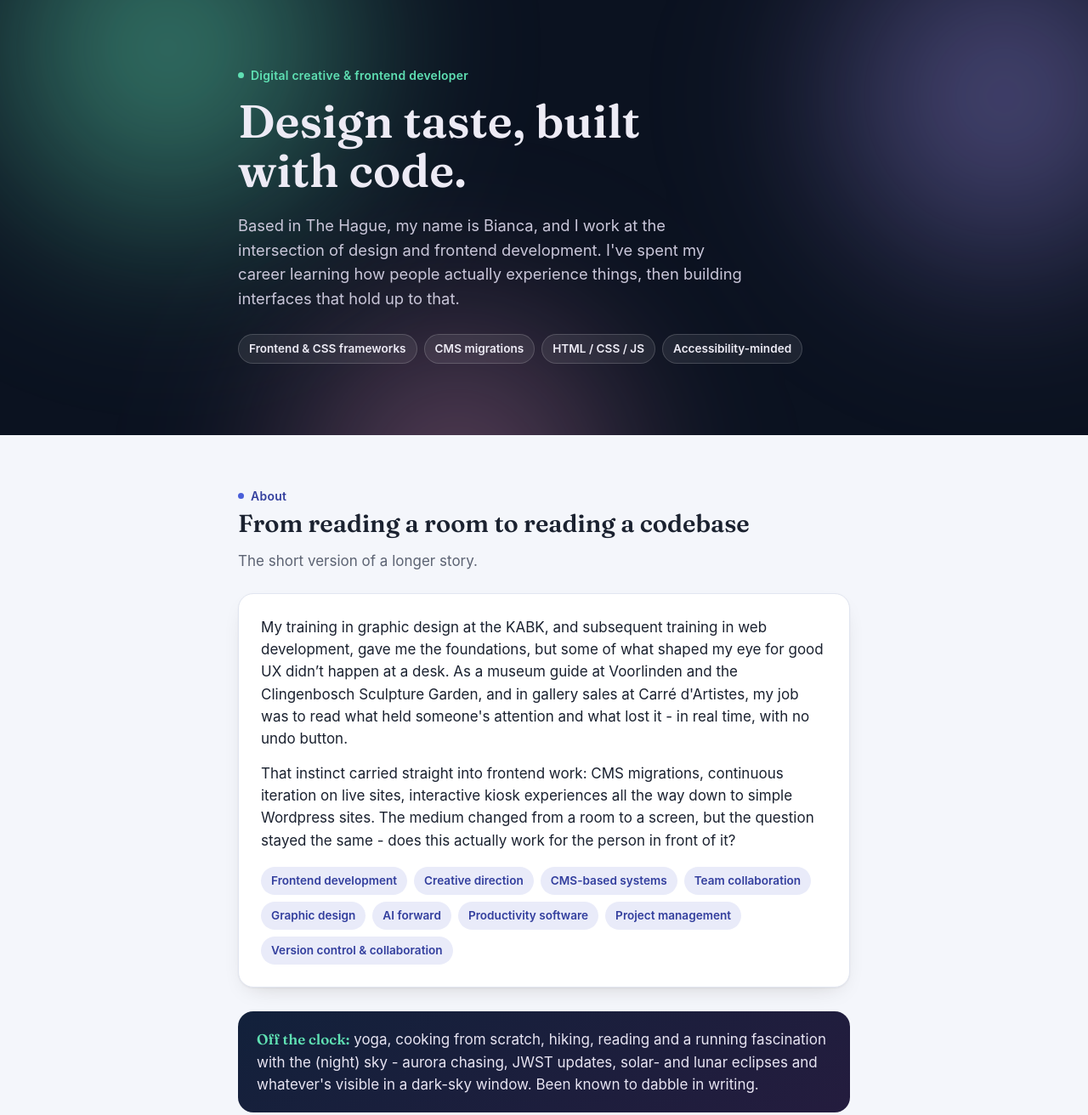
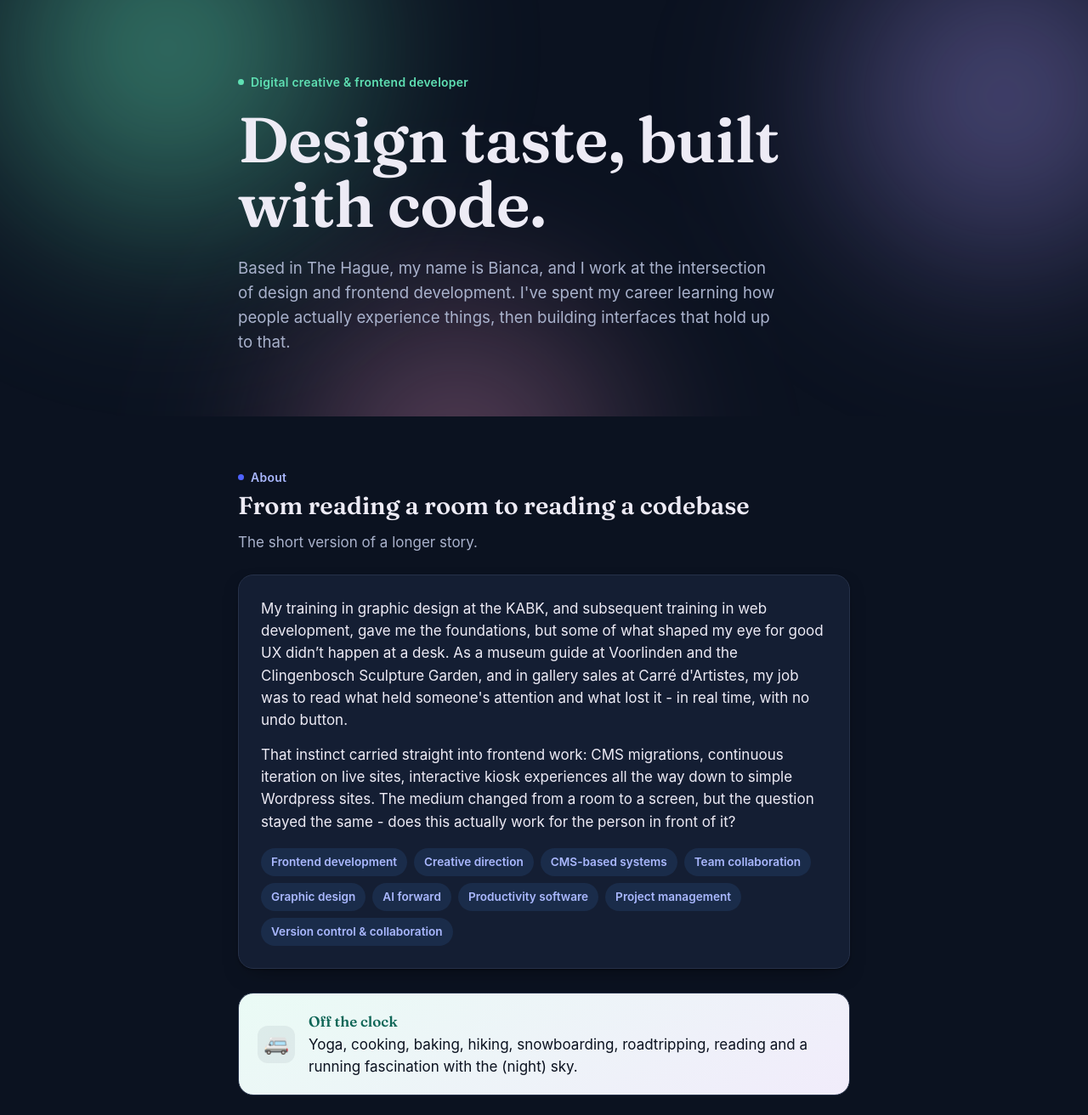
Before and after one commit to biancabensondesign/-biancabenson.com, a website: page index.html in a window 1280 px wide. Shown: the part 80-1392 px from the top of the page at 85% size. Drawn offline with Linux system fonts and the light colour scheme.

Commit message:
Dark-mode redesign of homepage, restyled 404 page, favicon versioning

```diff
--- a/index.html
+++ b/index.html
@@ -10,8 +10,8 @@
 <link rel="canonical" href="https://biancabenson.com/">
 
 <link rel="manifest" href="site.webmanifest">
-<link rel="apple-touch-icon" href="favicon.png">
-<link rel="icon" type="image/png" href="favicon.png">
+<link rel="apple-touch-icon" href="apple-touch-icon.png?v=2">
+<link rel="icon" type="image/png" href="favicon.png?v=2">
 
 <meta property="og:title" content="Bianca Benson — Digital Creative & Frontend Developer">
 <meta property="og:description" content="Bianca Benson is a digital creative and frontend developer in the Netherlands, blending design sensibility with hands-on frontend work.">
@@ -31,18 +31,18 @@
     --aurora-green: #5FE0B3;
     --aurora-pink:  #E893C0;
     --aurora-violet:#8B7FD1;
-    --accent:         #4A5FD9;
-    --accent-deep:    #333F9E;
-    --paper:        #F4F6FB;
-    --card:         #FFFFFF;
-    --ink:          #1B2230;
-    --ink-soft:     #5C6373;
-    --line:         #E1E5F0;
-    --tag-bg:       #E9EBF9;
-    --focus:        #A8642B;
+    --accent:         #4F63FF;
+    --accent-deep:    #AAB8FF;
+    --paper:        #0B1220;
+    --card:         #141E33;
+    --ink:          #EDEBF5;
+    --ink-soft:     #A9B2CC;
+    --line:         #263149;
+    --tag-bg:       #1A2C4A;
+    --focus:        #FFB454;
     --radius-card:  18px;
     --radius-tag:   999px;
-    --shadow: 0 1px 2px rgba(35,32,28,.05), 0 10px 28px -14px rgba(35,25,15,.22);
+    --shadow: 0 1px 2px rgba(0,0,0,.35), 0 10px 28px -14px rgba(0,0,0,.6);
     --maxw: 760px;
     font-size:17px;
   }
@@ -78,7 +78,7 @@
   .topbar{
     position:sticky; top:0; z-index:20;
     backdrop-filter:saturate(160%) blur(12px);
-    background:rgba(250,246,241,.78);
+    background:rgba(11,18,32,.78);
     border-bottom:1px solid var(--line);
   }
   .topbar-inner{
@@ -126,9 +126,7 @@
   .hero{
     position:relative;
     overflow:hidden;
-    background:var(--night);
-    color:#EDEBF5;
-    padding:76px 0 84px;
+    padding:84px 0 72px;
   }
   .hero .aurora{ position:absolute; inset:0; z-index:0; }
   .hero .aurora span{
@@ -161,27 +159,22 @@
   .eyebrow{
     display:inline-flex; align-items:center; gap:8px;
     font-size:.82rem; font-weight:600; letter-spacing:.02em;
-    color:var(--aurora-green); margin-bottom:14px;
+    color:var(--aurora-green); margin-bottom:18px;
   }
   .eyebrow .dot{ width:7px; height:7px; border-radius:50%; background:var(--aurora-green); }
   .hero h1{
-    font-size:clamp(2.3rem, 7vw, 3.2rem);
-    line-height:1.08;
-    margin:0 0 20px;
-    max-width:14ch;
+    font-size:clamp(2.8rem, 9vw, 4.4rem);
+    line-height:1.02;
+    letter-spacing:-0.01em;
+    margin:0 0 24px;
+    max-width:13ch;
     font-variation-settings:"SOFT" 30, "WONK" 1;
   }
   .hero p.lede{
-    font-size:1.08rem;
-    color:#C9C6D9;
-    max-width:52ch;
-    margin:0 0 28px;
-  }
-  .hero-badges{ display:flex; flex-wrap:wrap; gap:8px; }
-  .hero-badges .badge{
-    background:rgba(255,255,255,.08);
-    color:#EDEBF5;
-    border:1px solid rgba(255,255,255,.16);
+    font-size:1.1rem;
+    color:var(--ink-soft);
+    max-width:54ch;
+    margin:0;
   }
 
   /* ---------------- SHARED CARD / BADGE SYSTEM ---------------- */
@@ -212,7 +205,7 @@
   }
   .badge.green{ background:#E4F7EF; color:#1E7A56; }
   .badge.violet{ background:#EFEAF9; color:#5B4EA6; }
-  .badge.pink{ background:#FBEAF2; color:#B14A80; }
+  .badge.pink{ background:#FBEAF2; color:#9C2F68; }
   .badge.status{ background:var(--night); color:#EDEBF5; }
 
   /* ---------------- ABOUT ---------------- */
@@ -224,12 +217,36 @@
   .offclock{
     margin-top:14px;
     padding:20px 22px;
-    background:linear-gradient(150deg, #12213B 0%, #241C3E 100%);
-    color:#E7E4F2;
+    background:linear-gradient(150deg, #EAFBF5 0%, #F1ECFB 100%);
+    border:1px solid var(--line);
+    color:var(--night);
     border-radius:var(--radius-card);
+    display:flex;
+    align-items:center;
+    gap:16px;
+    text-decoration:none;
+    transition:background .15s ease;
   }
-  .offclock strong{ font-family:"Fraunces",Georgia,serif; font-weight:600; color:var(--aurora-green); }
-  .offclock p{ margin:0; }
+  .offclock:hover, .offclock:focus-visible{
+    background:linear-gradient(150deg, #DDF7EE 0%, #E7DFF8 100%);
+  }
+  .offclock .icon{
+    flex-shrink:0;
+    width:44px; height:44px;
+    border-radius:12px;
+    background:rgba(11,18,32,.06);
+    display:flex; align-items:center; justify-content:center;
+    font-size:1.4rem;
+  }
+  .offclock strong{ font-family:"Fraunces",Georgia,serif; font-weight:600; color:#0F6657; }
+  .offclock p{ margin:0; color:var(--night); }
+  .offclock .arrow{
+    flex-shrink:0;
+    font-size:1.1rem;
+    color:#0F6657;
+    transition:transform .15s ease;
+  }
+  .offclock:hover .arrow, .offclock:focus-visible .arrow{ transform:translateX(3px); }
 
   /* ---------------- WORK CASE STUDIES ---------------- */
   .case{
@@ -252,7 +269,7 @@
   .case p.desc{ margin:0; color:var(--ink); }
   .case .badge-row{ margin-top:2px; }
   .case .attribution{
-    font-size:.78rem; color:var(--ink-soft); opacity:.85; margin:2px 0 0;
+    font-size:.78rem; color:var(--ink-soft); margin:2px 0 0;
   }
 
   /* ---------------- CURRENTLY EXPLORING ---------------- */
@@ -264,7 +281,9 @@
   /* ---------------- CONTACT ---------------- */
   .contact-card{
     text-align:center;
-    background:linear-gradient(150deg, #0B1220 0%, #241C3E 100%);
+    background:linear-gradient(150deg, #0F1B30 0%, #241C3E 100%);
+    border:1px solid var(--line);
+    box-shadow:var(--shadow);
     color:#EDEBF5;
     border-radius:var(--radius-card);
     padding:40px 28px;
@@ -286,7 +305,6 @@
     text-align:center;
     font-size:.78rem;
     color:var(--ink-soft);
-    opacity:.85;
     padding:22px 0 40px;
   }
 
@@ -319,12 +337,6 @@
     <p class="eyebrow"><span class="dot"></span>Digital creative & frontend developer</p>
     <h1>Design taste, built with code.</h1>
     <p class="lede">Based in The Hague, my name is Bianca, and I work at the intersection of design and frontend development. I've spent my career learning how people actually experience things, then building interfaces that hold up to that.</p>
-    <div class="hero-badges">
-      <span class="badge">Frontend & CSS frameworks</span>
-      <span class="badge">CMS migrations</span>
-      <span class="badge">HTML / CSS / JS</span>
-      <span class="badge">Accessibility-minded</span>
-    </div>
   </div>
 </header>
 
@@ -355,7 +367,11 @@
         </div>
 
         <div class="offclock">
-          <p><strong>Off the clock:</strong> yoga, cooking from scratch, hiking, reading and a running fascination with the (night) sky - aurora chasing, JWST updates, solar- and lunar eclipses and whatever's visible in a dark-sky window. Been known to dabble in writing.</p>
+          <span class="icon" aria-hidden="true">🚐</span>
+          <span>
+            <strong>Off the clock</strong>
+            <p>Yoga, cooking, baking, hiking, snowboarding, roadtripping, reading and a running fascination with the (night) sky.</p>
+          </span>
         </div>
       </div>
     </div>
@@ -430,8 +446,8 @@
         <p>Self-directed projects, at various stages.</p>
       </div>
 
-      <!-- <div class="explore-grid">
-        <div class="card explore-card">
+      <div class="explore-grid">
+        <!-- <div class="card explore-card">
           <div class="badge-row" style="margin-bottom:10px;">
             <span class="badge status">In development</span>
           </div>
```
Also changed, not shown: 404.html (+31 -14 lines), README.md, apple-touch-icon.png (added), 1 other file.
